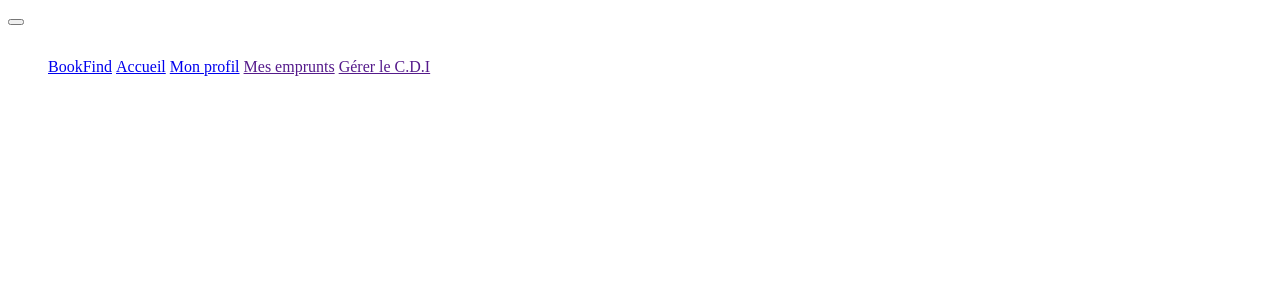
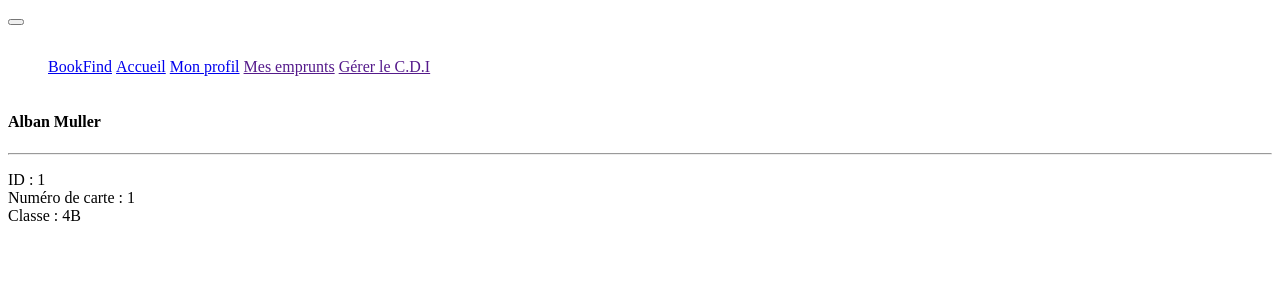
Before and after one commit to Chromared/bookfind, a PHP site: page /profil.php?id=1 in a window 1280 px wide. Shown: the top 300 px of the page. Run offline with PHP 8.4, Linux system fonts and the light colour scheme; a user stored in the database is signed in; data comes from the database, SQL or seed files in the repository; some libraries are stand-ins or nearby versions.

Commit message:
Remplacer profil.php

```diff
--- a/code/profil.php
+++ b/code/profil.php
@@ -9,6 +9,23 @@
 </head>
 <body>
     <?php include 'includes/navbar.php'?>
+    <?php
+    $id = $_GET['id'];
+    $selectInfosFromUsers= $bdd->prepare('SELECT * FROM users WHERE id = ?');
+    $selectInfosFromUsers->execute(array($id));
 
+    $usersInfos = $selectInfosFromUsers->fetch();
+?>
+<div class="contour">
+<div class="user-name"><h4><?= $usersInfos['prenom']; ?> <?= $usersInfos['nom']; ?></h4></div>
+<hr />
+<div class="user-infos">
+    <p>
+        ID : <?= $usersInfos['id']; ?><br />
+        Numéro de carte : <?= $usersInfos['carte']; ?><br />
+        Classe : <?= $usersInfos['classe']; ?><br />
+    </p>
+</div>
+</div>
 </body>
 </html>
```
